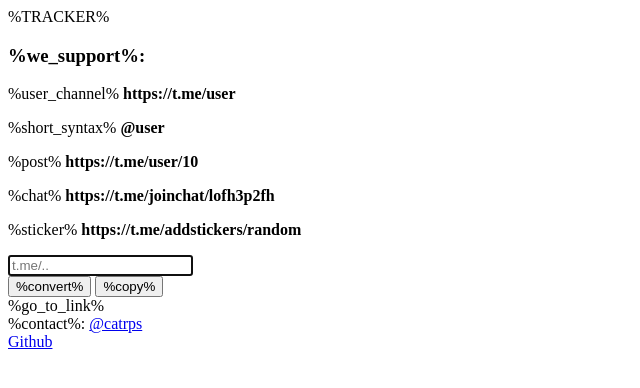
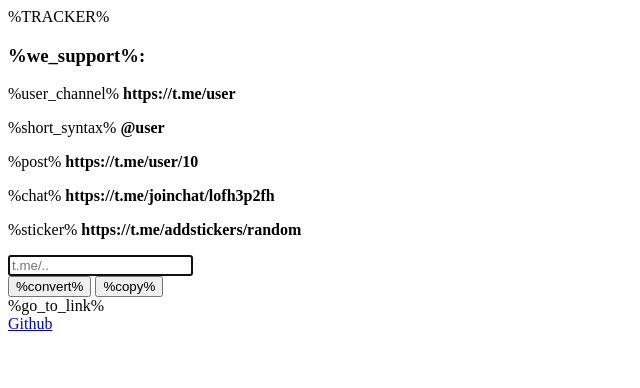
Before and after one commit to mrspartak/tg-redirect, a website: page html/index.html in a window 1280 px wide. Shown: the whole page, without its empty margins (0-640 px from the left). Drawn offline with Linux system fonts and the light colour scheme.

Commit message:
Убрал свой контакт, т.к. пишут непонимающие люди. Понимающие пусть пишут

```diff
--- a/html/index.html
+++ b/html/index.html
@@ -121,7 +121,6 @@
 				<a class="hidden" id="active_link">%go_to_link%</a>
 
 				<div class="contact">
-					%contact%: <a href="tg://resolve?domain=catrps">@catrps</a><br />
 					<a href="https://github.com/mrspartak/tg-redirect" target="_blank">Github</a>
 				</div>
 			</div>
```
Also changed, not shown: html/redirect.html (+0 -1 lines).
